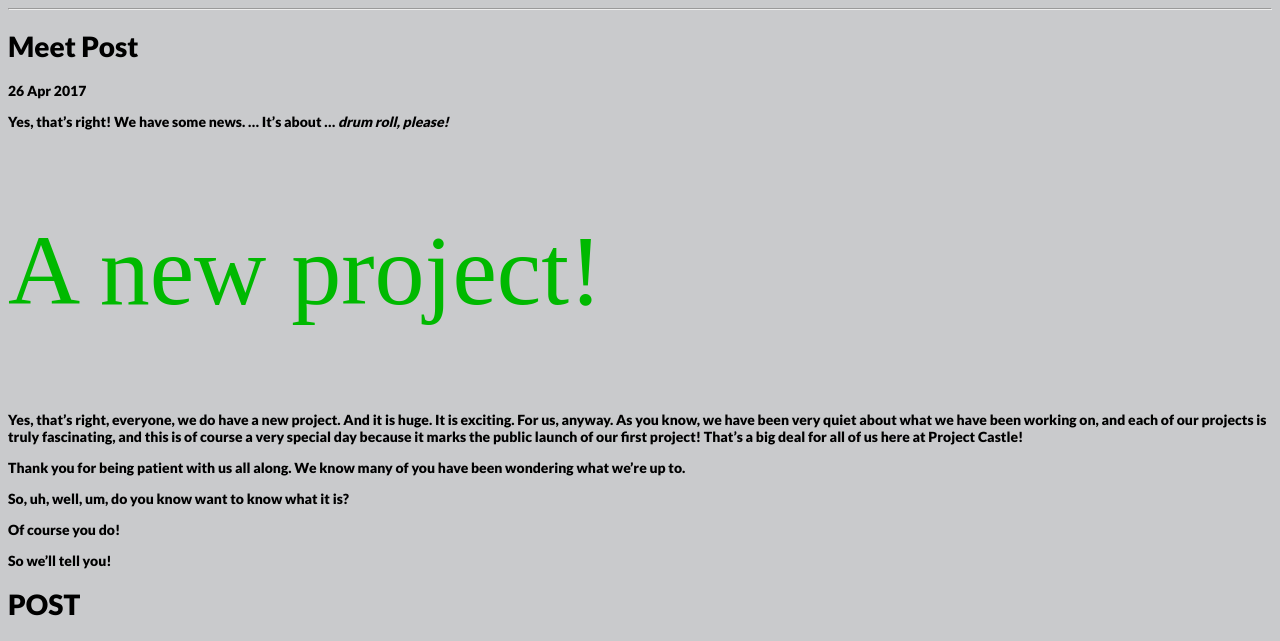
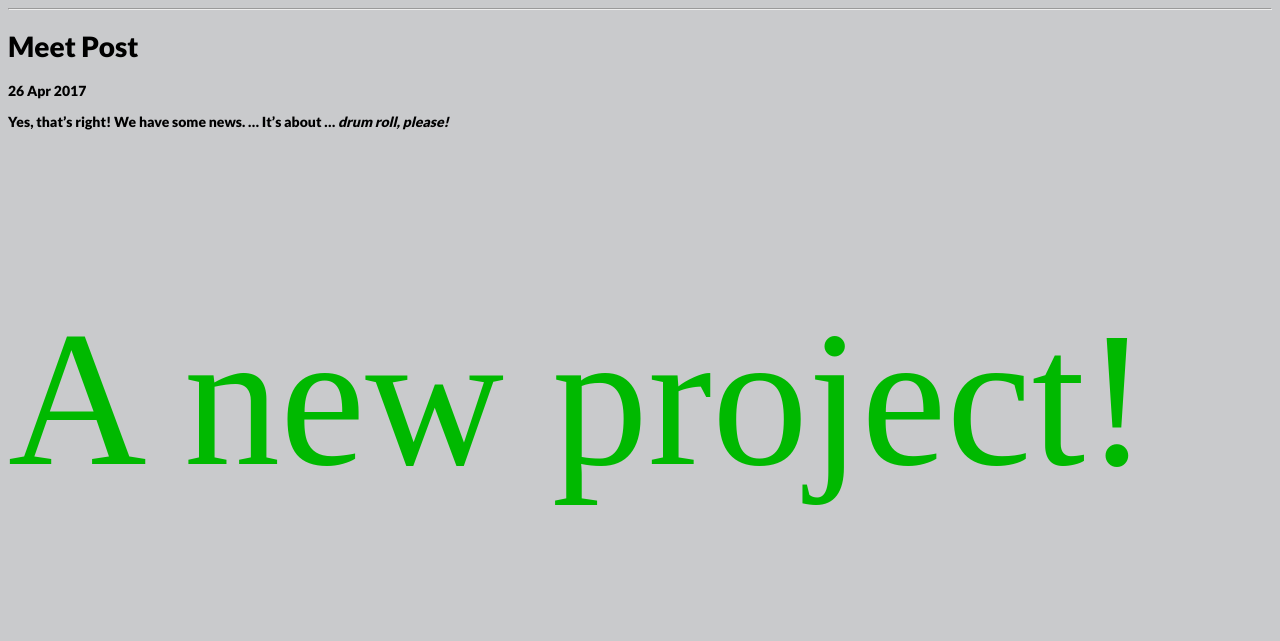
Before and after one commit to jx22/jx22.github.io, a Jekyll site: the page built from _posts/2017-04-26-Meet-Post.md, in a window 1280 px wide. Shown: the top 641 px of the page. Built offline with Jekyll 4.4.1, drawn with Linux system fonts in a browser that asks for light colours; some web fonts are replaced.

Commit message:
change headline font size

```diff
--- a/_layouts/post.html
+++ b/_layouts/post.html
@@ -19,7 +19,7 @@ layout: default
         font-family: "Wind SW";
         font-style: Normal;
         font-weight: 100;
-        font-size: 100px;
+        font-size: 192px;
         color: #00B900
         }
     </style>
```
